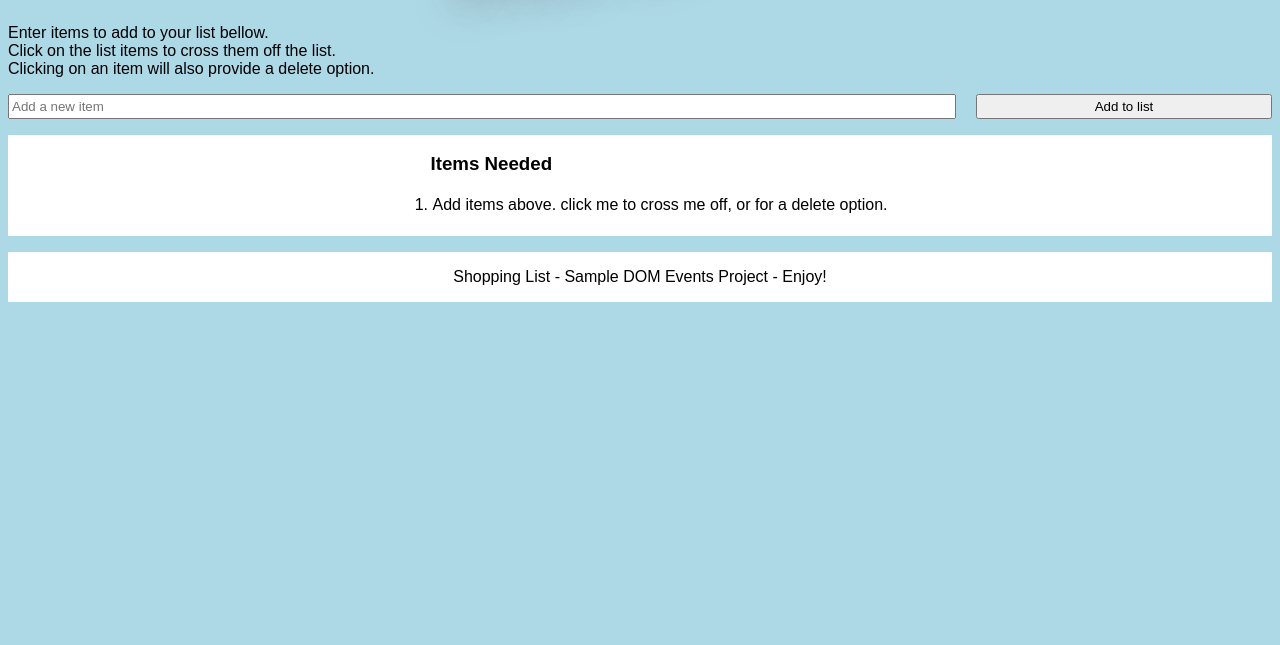
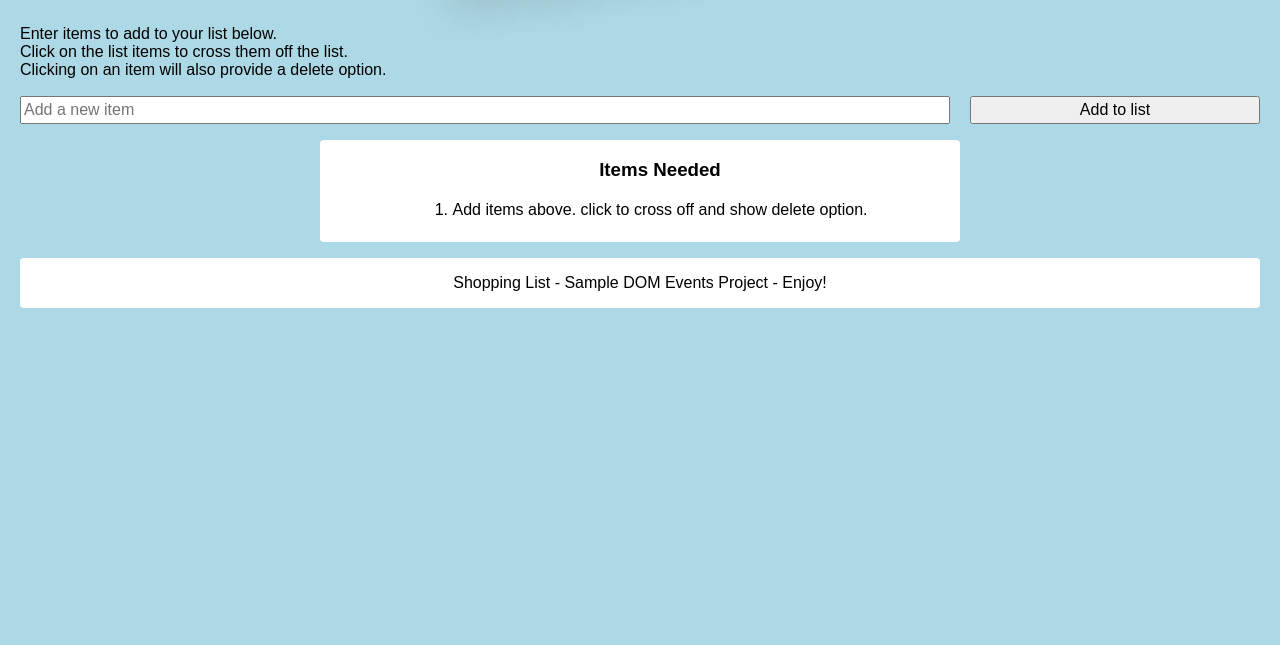
Before and after one commit to johndavidsonbass/Dom-Events, a website: page index.html in a window 1280 px wide. Shown: the part 155-800 px from the top of the page. Drawn offline with nearby package versions, Linux system fonts and the light colour scheme.

Commit message:
Tachyons Added to the deployment

```diff
--- a/index.html
+++ b/index.html
@@ -2,26 +2,27 @@
 <html>
 <head>
 	<title>Javascript + DOM</title>
+	<link rel="stylesheet" href="https://unpkg.com/tachyons@4/css/tachyons.min.css">
 	<link rel="stylesheet" type="text/css" href="style.css">
 </head>
 <body>
 	<h1 class="coolTitle">Shopping List</h1>
 	<p id="first">
-		Enter items to add to your list bellow. <br>
+		Enter items to add to your list below. <br>
 		Click on the list items to cross them off the list. <br>
 		Clicking on an item will also provide a delete option.
 	</p>
-	<div class="inputbox">
+	<div class="inputbox" >
 
 			<input id="userinput" type="text" placeholder="Add a new item">
-			<button id="enter">Add to list</button>
+			<button id="enter" >Add to list</button>
 
 	</div>
-	<ol class="listbox">
+	<ol class="listbox br2">
 		<h3> Items Needed </h3>
-		<li> Add items above. click me to cross me off, or for a delete option.</li>
+		<li> Add items above. click to cross off and show delete option.</li>
 	</ol>
-	<div class="footer">
+	<div class="footer br2">
 		<p> Shopping List - Sample DOM Events Project - Enjoy! </p>
 	</div>
 
--- a/package.json
+++ b/package.json
@@ -7,5 +7,8 @@
     "test": "echo \"Error: no test specified\" && exit 1"
   },
   "author": "John Davidson",
-  "license": "ISC"
+  "license": "ISC",
+  "dependencies": {
+    "tachyons": "^4.11.1"
+  }
 }
--- a/style.css
+++ b/style.css
@@ -1,6 +1,8 @@
 body {
   background-color: lightblue;
   font-family: Arial;
+  padding-left: 20px;
+  padding-right: 20px;
 }
 
 .coolTitle {
@@ -25,8 +27,8 @@ body {
     -30px 20px 40px dimgrey;
 }
 
-.done {
-  text-decoration: line-through;
+h3 {
+  text-align: center;
 }
 
 li {
@@ -66,6 +68,10 @@ input:hover {
   box-shadow: 5px 5px #888888;
 }
 
+.done {
+  text-decoration: line-through;
+}
+
 .inputbox {
   display: grid;
   grid-template-columns: 3fr 1fr;
@@ -73,8 +79,11 @@ input:hover {
 
 .listbox {
   display: grid;
+  margin-left: auto;
+  margin-right: auto;
   background-color: white;
   justify-content: center;
+  max-width: 40em;
 }
 
 .footer {
```
Also changed, not shown: 1 other file.
